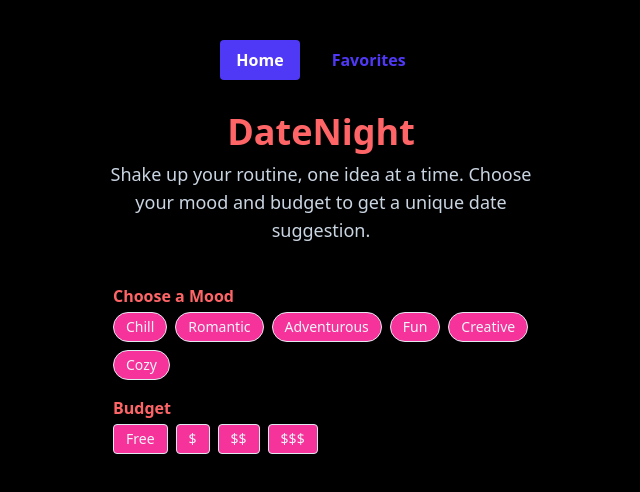
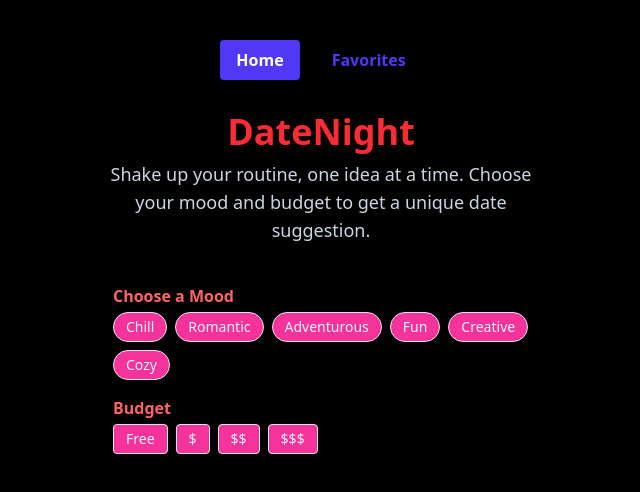
Before and after one commit to nathangreen1632/DateNight, a React (Vite) app in the folder client/: page / in a window 1280 px wide. Shown: the top 492 px of the page, without its empty margins (319-959 px from the left). Built offline with nearby package versions, Linux system fonts and the light colour scheme; no server answers.

Commit message:
Update `Home.tsx` styles for improved dark theme consistency
Adjusted text color from slate-800 to slate-200 for better readability. Updated header color from red-400 to red-500 for enhanced contrast. These changes improve alignment with the overall dark theme design.

```diff
--- a/client/src/pages/Home.tsx
+++ b/client/src/pages/Home.tsx
@@ -14,10 +14,10 @@ function Home() {
   const setBudget = useAppStore((state) => state.setBudget);
 
   return (
-    <div className="min-h-screen bg-black text-slate-800 p-6">
+    <div className="min-h-screen bg-black text-slate-200 p-6">
       <Navbar />
       <div className="flex flex-col items-center">
-        <h1 className="text-4xl font-bold text-red-400 mb-2">DateNight</h1>
+        <h1 className="text-4xl font-bold text-red-500 mb-2">DateNight</h1>
         <p className="text-lg mb-6 text-center text-slate-300 max-w-md">
           Shake up your routine, one idea at a time. Choose your mood and budget to get a unique date suggestion.
         </p>
```
